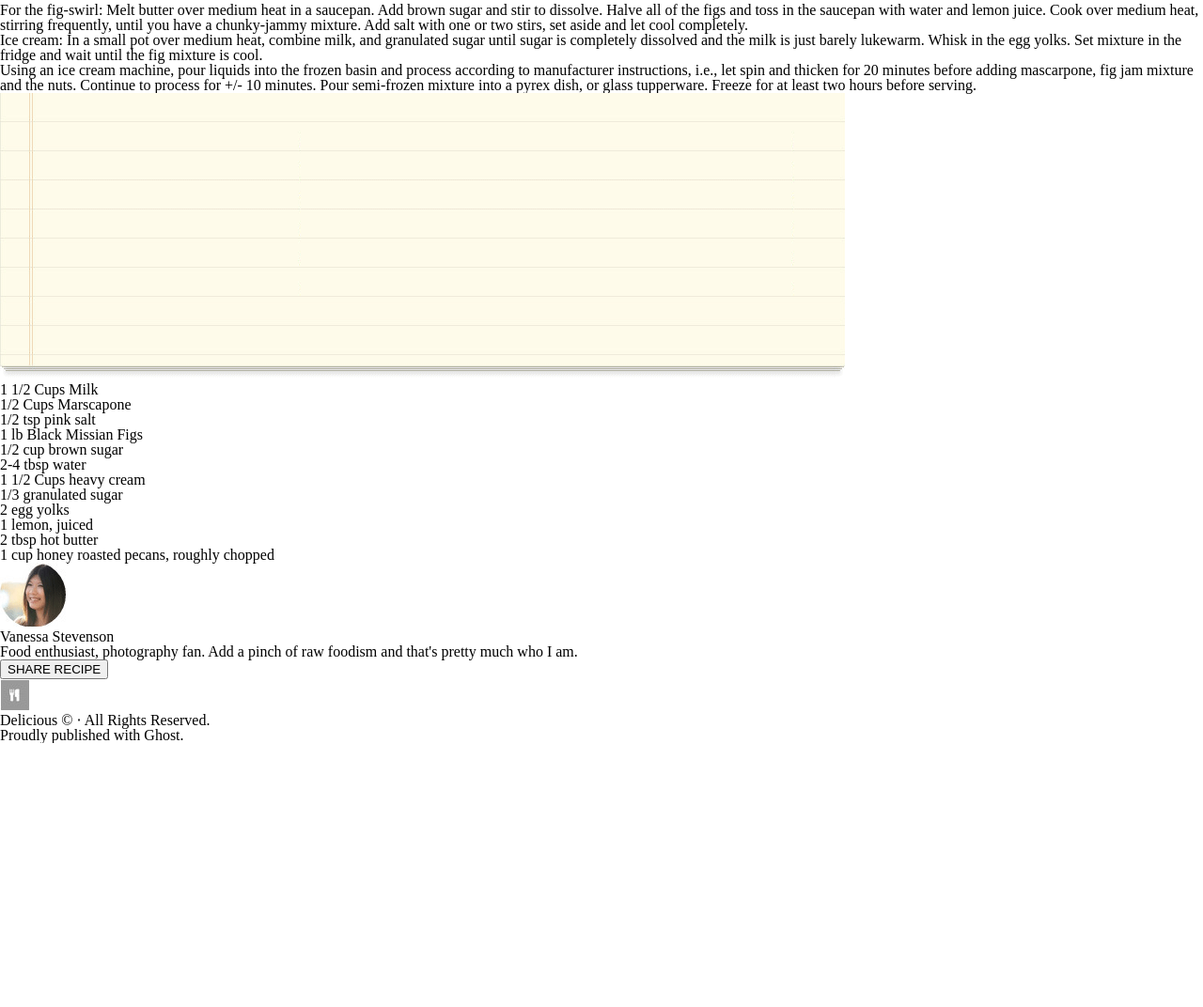
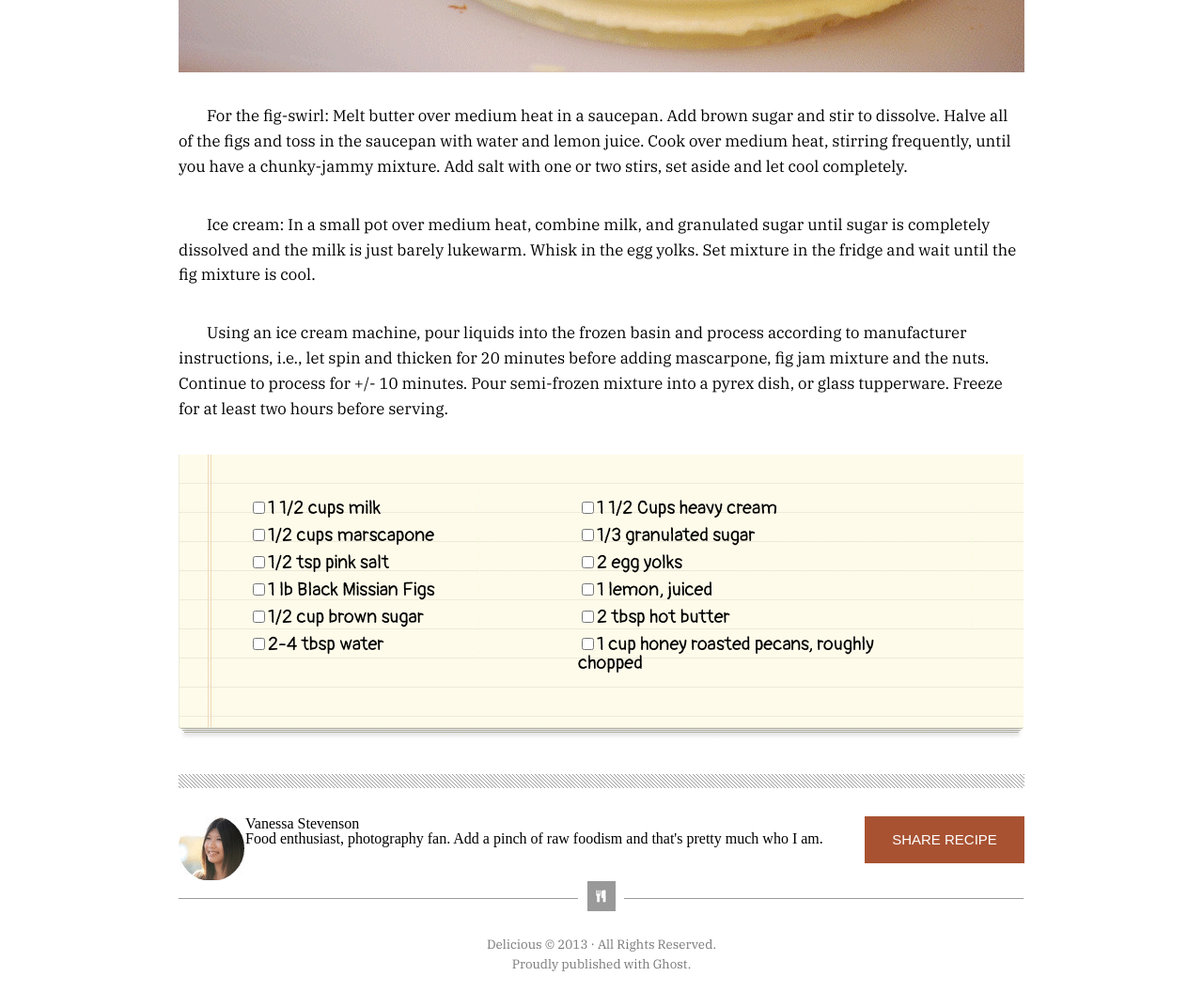
Before and after one commit to Avrey125/Chocolate-Pizza, a plain HTML site: page index.html in a window 1280 px wide. Shown: the part 774-1846 px from the top of the page at 94% size. Before the commit the page ends 1565 px from the top, so only its background shows below. Drawn offline with Linux system fonts and the light colour scheme.

Commit message:
almostdone

```diff
--- a/index.html
+++ b/index.html
@@ -3,33 +3,45 @@
     <head>
         <title>Delicious-Chocolate Pizza</title>
         <link rel="stylesheet" href="reset.css" />
+        <link href="https://fonts.googleapis.com/css?family=Anton%7CIBM+Plex+Serif%7CPangolin%7CYellowtail&display=swap" rel="stylesheet">
         <link rel="stylesheet" href="style.css" />
+
 
     </head>
     <body>
         <header>
             <nav>
-                <img src="img/logo.png" />
+                <img id ="logo" src="img/logo.png" />
+                <section id="deli">
                     <h2>Delicious</h2>
                     <h5>THE BEST FOOD BLOG ON THE WEB</h5>
+                </section>
+                <img src="img/mail-icon.png" />
+                <img id ="rss" src="img/rss-icon.png" />
+                <img src="img/pint-icon.png" />
+                <img src="img/flic-icon.png" />
+                <img src="img/insta-icon.png" />
+                <img src="img/gp-icon.png" />
+                <img src="img/twit-icon.png" />
                 <img src="img/fb-icon.png" />
-                <img src="img/twit-icon.png" />
-                <img src="img/gp-icon.png" />
-                <img src="img/insta-icon.png" />
-                <img src="img/flic-icon.png" />
-                <img src="img/pint-icon.png" />
-                <img src="img/rss-icon.png" />
-                <img src="img/mail-icon.png" />
             </nav>
+            <div class = "clearfix"></div>
+
+            <div class="tiny"></div>
+        </header>
+        <main>
+            <section id ="title">
                     <h1>
                         Chocolate Pizza
                     </h1>
                     <h6>POSTED ON 15 DEC 2013 / DESSERTS</h6>
+            </section>
+                <section id = "print">
                     <img src="img/print-icon.png" />
                     <h6>PRINT</h6>
-        </header>
-        <main>
-            <img src="img/choco-pizza.png" />
+                </section>
+
+            <img id="mainPic" src="img/choco-pizza.png" />
             <p>
                     For the fig-swirl: Melt butter over medium heat in a saucepan. Add brown sugar and stir to dissolve. Halve all of the figs and toss in the saucepan with water and lemon juice. Cook over medium heat, stirring frequently, until you have a chunky-jammy mixture. Add salt with one or two stirs, set aside and let cool completely.
             </p>
@@ -39,35 +51,44 @@
             <p>
                     Using an ice cream machine, pour liquids into the frozen basin and process according to manufacturer instructions, i.e., let spin and thicken for 20 minutes before adding mascarpone, fig jam mixture and the nuts. Continue to process for +/- 10 minutes. Pour semi-frozen mixture into a pyrex dish, or glass tupperware. Freeze for at least two hours before serving.
             </p>
-            <img src="img/list-bg.png" />
-            <ul>
-                <li>1 1/2 Cups Milk</li>
-                <li>1/2 Cups Marscapone</li>
-                <li>1/2 tsp pink salt</li>
-                <li>1 lb Black Missian Figs</li>
-                <li>1/2 cup brown sugar</li>
-                <li>2-4 tbsp water</li>
+            <section id = "recipe">
+                <img  src="img/list-bg.png" />
+
+                <ul id="list1">
+                    <li> <input type="checkbox">1 1/2 cups milk</li>
+                    <li> <input type="checkbox">1/2 cups marscapone</li>
+                    <li> <input type="checkbox">1/2 tsp pink salt</li>
+                    <li> <input type="checkbox">1 lb Black Missian Figs</li>
+                    <li> <input type="checkbox">1/2 cup brown sugar</li>
+                    <li> <input type="checkbox">2-4 tbsp water</li>
                 </ul>
-            <ul>
-                    <li>1 1/2 Cups heavy cream</li>
-                    <li>1/3 granulated sugar</li>
-                    <li>2 egg yolks</li>
-                    <li>1 lemon, juiced</li>
-                    <li>2 tbsp hot butter</li>
-                    <li>1 cup honey roasted pecans, roughly chopped </li>
+                <ul id = "list2">
+                        <li> <input type="checkbox">1 1/2 Cups heavy cream</li>
+                        <li> <input type="checkbox">1/3 granulated sugar</li>
+                        <li> <input type="checkbox">2 egg yolks</li>
+                        <li> <input type="checkbox">1 lemon, juiced</li>
+                        <li> <input type="checkbox">2 tbsp hot butter</li>
+                        <li> <input type="checkbox">1 cup honey roasted pecans, roughly chopped </li>
                     </ul>
-
-        </main>
-        <section>
-            <img src="img/van-pic.png" />
+                </section>
+                <div class = "clearfix"></div>
+                <div class ="tiny"></div>
+                <img id = "authorpic" src="img/van-pic.png" />
+                <section id="author">
                     <h3>Vanessa Stevenson</h3>
                     <h4>Food enthusiast, photography fan. Add a pinch of raw foodism and that's pretty much who I am.</h4>
+                </section>
                 <button>SHARE RECIPE</button>
+        </main>
+        <div class = "clearfix"></div>
+        <footer>
+            <div class="line"></div>
+            <img id="small" src="img/small-logo.png" />
+            <div class="line"></div>
+            <section id="foot">
+                <p>Delicious &copy; 2013 &sdot; All Rights Reserved.</p>
+                <p>Proudly published with Ghost.</p>
             </section>
-        <footer>
-            <img src="img/small-logo.png" />
-            <p>Delicious &copy; &sdot; All Rights Reserved.</p>
-            <p>Proudly published with Ghost.</p>
         </footer>
     </body>
 </html>
--- a/style.css
+++ b/style.css
@@ -0,0 +1,138 @@
+nav{
+    width:900px;
+    margin: 30px auto;
+
+}
+#logo{
+    float:left;
+
+}
+nav img{
+    float:right;
+    margin:1px;
+
+}
+.clearfix:after {
+    content: "";
+    display: table;
+    clear: both;
+  }
+#rss{
+    margin-left:10px;
+  }
+#deli{
+    float:left;
+
+  }
+main{
+    width:900px;
+    margin:30px auto;
+}
+#print{
+    float:right;
+
+
+}
+#print h6{
+    display:inline;
+
+}
+#mainPic{
+    margin:30px 0;
+
+}
+#title{
+    float:left;
+
+}
+main p{
+    margin-bottom:35px;
+    text-indent:30px;
+}
+#recipe{
+    position:relative;
+    height:310px;
+}
+#recipe img{
+    position:absolute;
+}
+#recipe ul{
+    position:absolute;
+    font-family: 'Pangolin', cursive;
+    font-size:20px;
+}
+.tiny{
+    background-image: url("img/hr-img.png");
+    background-repeat:repeat;
+    width:100%;
+    height:15px;
+    margin:30px auto;
+
+}
+li{
+    margin-bottom:12px;
+    margin-top:-3px;
+    width:350px;
+}
+#list1{
+    top:50px;
+    left:75px;
+}
+#list2{
+    top:50px;
+    left:425px;
+}
+#author{
+    float:left;
+}
+#authorpic{
+    float:left;
+}
+button{
+    float:right;
+    background-color: rgb(168, 82, 50);
+    color:white;
+    border-style:none;
+    height:50px;
+    width:170px;
+    font-size:15px;
+}
+footer{
+    width:900px;
+    margin:0 auto;
+}
+.line{
+    border-bottom:1px solid #999;
+    width:425px;
+    display:inline-block;
+}
+#small{
+    margin:0 5px;
+    display:inline;
+    vertical-align:middle;
+}
+footer p{
+    text-align:center;
+}
+#foot{
+    margin-top:25px;
+    margin-bottom:75px;
+    font-size:.8em;
+    color:#777;
+}
+#title h1{
+    font-size:50px;
+    font-family: 'Anton', sans-serif;
+}
+h2{
+    font-family: 'Yellowtail', cursive;
+    font-size:30px;
+}
+#tiny{
+    width:200px;
+}
+p{
+    font-family: 'IBM Plex Serif', serif;
+    line-height:1.6em;
+    font-size:1.05em;
+}
```
Lines whose indentation alone changed are shown as unchanged.
